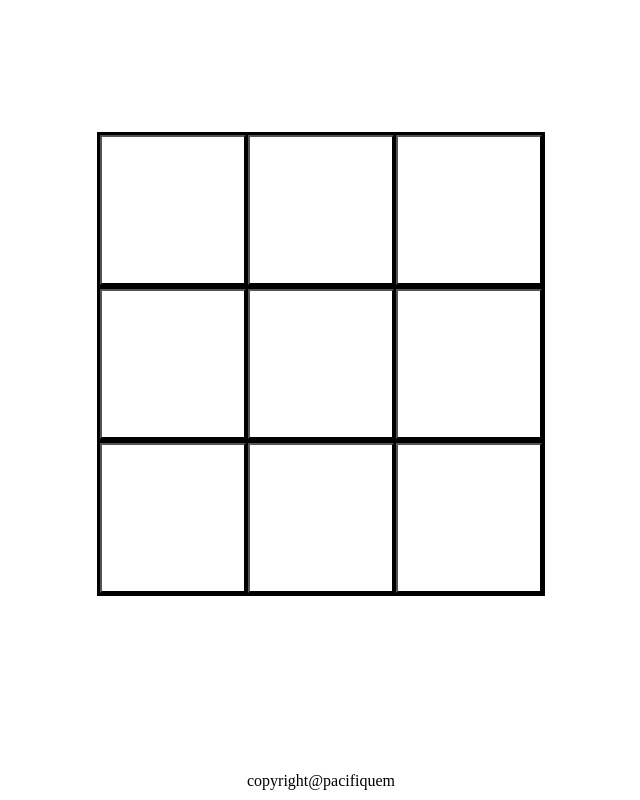
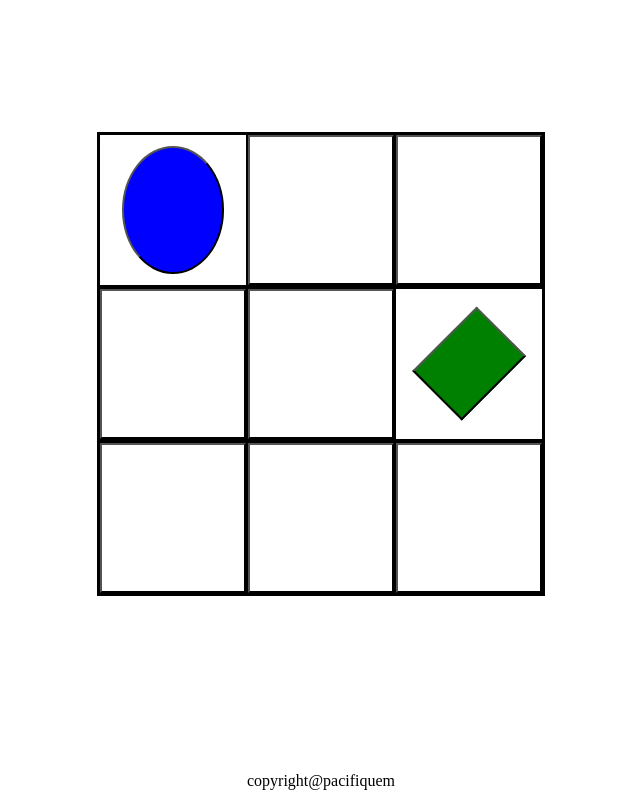
Before and after one commit to pacifiquem/node-notification-system, a plain HTML site: page index.html in a window 1280 px wide. Both pictures are taken after a click on the button 491 px from the left and 209 px from the top of the page. Shown: the whole page, without its empty margins (319-959 px from the left). Drawn offline with Linux system fonts and the light colour scheme.

Commit message:
initial js part

```diff
--- a/index.html
+++ b/index.html
@@ -12,35 +12,35 @@
     <div class="container">
         <div class="line">
             <div class="squares">
-                <button></button>
+                <button class="mark"></button>
             </div>
             <div class="squares">
-                <button></button>
+                <button class="mark"></button>
             </div>
             <div class="squares">
-                <button></button>
+                <button class="mark"></button>
             </div>
         </div>
         <div class="line">
             <div class="squares">
-                <button></button>
+                <button class="mark"></button>
             </div>
             <div class="squares">
-                <button></button>
+                <button class="mark"></button>
             </div>
             <div class="squares">
-                <button></button>
+                <button class="mark"></button>
             </div>
         </div>
         <div class="line">
             <div class="squares">
-                <button></button>
+                <button class="mark"></button>
             </div>
             <div class="squares">
-                <button></button>
+                <button class="mark"></button>
             </div>
             <div class="squares">
-                <button></button>
+                <button class="mark"></button>
             </div>
         </div>
     </div>
--- a/scripts/script.js
+++ b/scripts/script.js
@@ -1,2 +1,29 @@
+//set events
+const body = document.getElementsByTagName('body')[0];
+body.setAttribute('onload', 'setEvents()');
+
+//global variables decralation
+const button = document.querySelectorAll('button');
 const line = document.getElementsByClassName('line');
-const button = document.querySelectorAll('button');
+let i;
+
+
+const setEvents = () => {
+    for(i=0; i<button.length; i++) {
+        button[i].setAttribute('onclick', 'markSelected_user(this)');
+    }
+}
+
+const markSelected_user = (element) => {
+    element.setAttribute('class', 'selected-user');
+    setTimeout(markSelected_computer, 800);
+}
+
+const markSelected_computer = () => {
+    button[5].setAttribute('class', 'selected-device');
+    setTimeout(checkWinner, 100)
+}
+
+const checkWinner = () => {
+    console.log('winner checked');
+}
--- a/styles/styles.css
+++ b/styles/styles.css
@@ -25,6 +25,9 @@ body {
 .squares {
     width: 33.3333%;
     height: 100%;
+    display: flex;
+    align-items: center;
+    justify-content: center;
     box-shadow: 0 0 5px inset    rgba(223, 223, 223, 0.1);
 }
 
@@ -32,10 +35,24 @@ body {
     border: .5px solid black;
 }
 
-button {
+.mark {
     width: 100%;
     height: 100%;
     background-color: white;
+}
+
+.selected-user {
+    width: 70%;
+    height: 85%;
+    border-radius: 50%;
+    background-color: blue;
+}
+
+.selected-device {
+    width: 48%;
+    height: 61%;
+    rotate: 45deg;
+    background-color: green;
 }
 
 .copyright {
```
